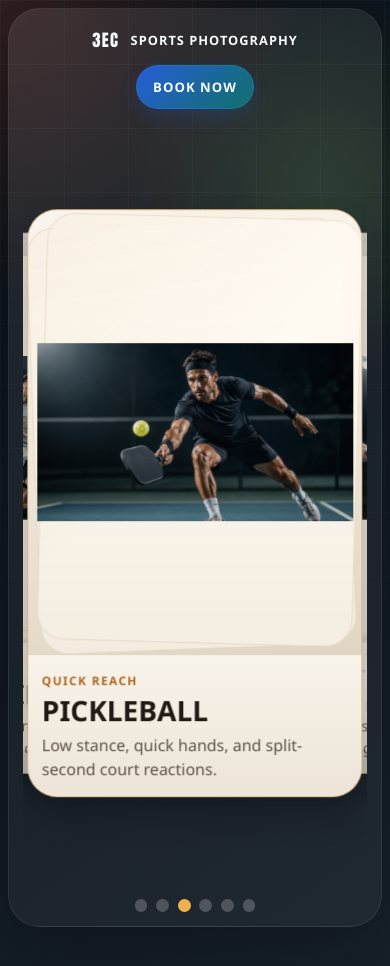
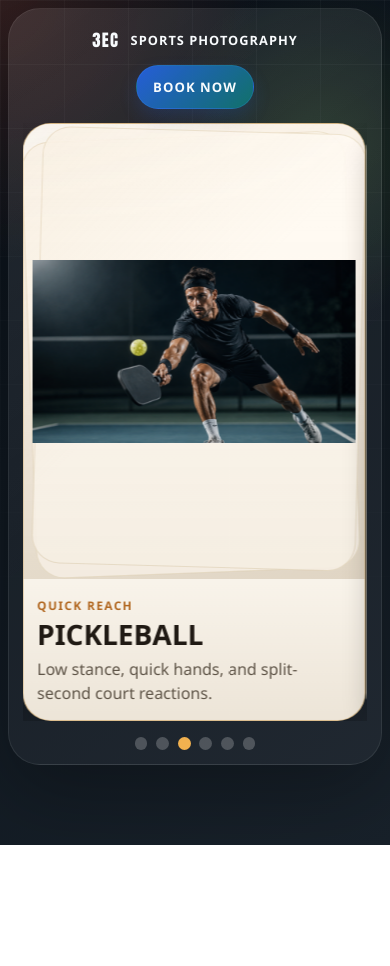
Before and after one commit to yyuseki15-ux/3EC-Photography-Website, a Next.js app: page /sports in a window 390 px wide. Shown: the top 966 px of the page. After the commit the page ends 845 px from the top, so only its background shows below. Built offline with nearby package versions, Linux system fonts and the light colour scheme.

Commit message:
Use native mobile track for sports carousel

```diff
--- a/src/app/globals.css
+++ b/src/app/globals.css
@@ -1394,6 +1394,13 @@ textarea {
   overflow: hidden;
   touch-action: pan-y;
   user-select: none;
+}
+
+.sports-motion-track {
+  display: flex;
+  width: 100%;
+  height: 100%;
+  will-change: transform;
 }
 
 .sports-motion-carousel.dragging .sports-motion-card {
@@ -2958,6 +2965,16 @@ textarea {
     justify-content: center;
   }
 
+  .sports-motion-carousel {
+    min-height: auto;
+    perspective: none;
+    transform-style: flat;
+  }
+
+  .sports-motion-track {
+    align-items: stretch;
+  }
+
   .sports-motion-card {
     transition:
       transform 120ms ease-out,
@@ -2989,6 +3006,20 @@ textarea {
     padding: 0.85rem 0.85rem 0.95rem;
   }
 
+  .sports-motion-card-mobile {
+    --card-width: 100%;
+    position: relative;
+    top: auto;
+    left: auto;
+    flex: 0 0 100%;
+    width: 100%;
+    min-width: 100%;
+    transform: none !important;
+    opacity: 1 !important;
+    z-index: auto !important;
+    border-radius: 28px;
+  }
+
   .admin-login-shell,
   .admin-shell,
   .public-page-shell {
--- a/src/app/sports/page.tsx
+++ b/src/app/sports/page.tsx
@@ -172,18 +172,51 @@ export default function SportsLandingPage() {
             onTouchEnd={handleTouchEnd}
             onTouchCancel={handleTouchEnd}
           >
-            {motionSlides.map((slide, index) => {
+            {isCompactMotion ? (
+              <div
+                className="sports-motion-track"
+                style={
+                  {
+                    transform: `translateX(calc(${-activeIndex * 100}% + ${dragOffset}px))`,
+                    transition: isDragging ? "none" : undefined
+                  } as CSSProperties
+                }
+              >
+                {motionSlides.map((slide, index) => (
+                  <button
+                    key={slide.name}
+                    type="button"
+                    className={`sports-motion-card sports-motion-card-mobile ${
+                      activeIndex === index ? "active" : ""
+                    }`}
+                    onClick={() => setActiveIndex(index)}
+                  >
+                    <div className="sports-motion-card-image-wrap">
+                      <Image
+                        src={slide.image}
+                        alt={`${slide.name} athlete in motion`}
+                        className="sports-motion-card-image"
+                        priority={index < 2}
+                      />
+                      <div className="sports-motion-card-overlay" />
+                    </div>
+                    <div className="sports-motion-card-copy">
+                      <span className="sports-strip-label">{slide.accent}</span>
+                      <strong>{slide.name}</strong>
+                      <p>{slide.motion}</p>
+                    </div>
+                  </button>
+                ))}
+              </div>
+            ) : (
+              motionSlides.map((slide, index) => {
                 const offset = index - activeIndex;
                 const isActive = offset === 0;
                 const distance = Math.abs(offset);
-              const translateX = offset * (isCompactMotion ? 118 : 165) + dragOffset;
-              const rotateY = isCompactMotion ? 0 : offset * -18;
-              const scale = isCompactMotion
-                ? Math.max(0.84, 1 - distance * 0.08)
-                : Math.max(0.64, 1 - distance * 0.12);
-              const opacity = isCompactMotion
-                ? Math.max(0.38, 1 - distance * 0.22)
-                : Math.max(0.2, 1 - distance * 0.16);
+                const translateX = offset * 165 + dragOffset;
+                const rotateY = offset * -18;
+                const scale = Math.max(0.64, 1 - distance * 0.12);
+                const opacity = Math.max(0.2, 1 - distance * 0.16);
                 const zIndex = motionSlides.length - distance;
 
                 return (
@@ -217,7 +250,8 @@ export default function SportsLandingPage() {
                     </div>
                   </button>
                 );
-            })}
+              })
+            )}
           </div>
 
           <div className="sports-motion-dots" aria-label="Sports image positions">
```
Lines whose indentation alone changed are shown as unchanged.
